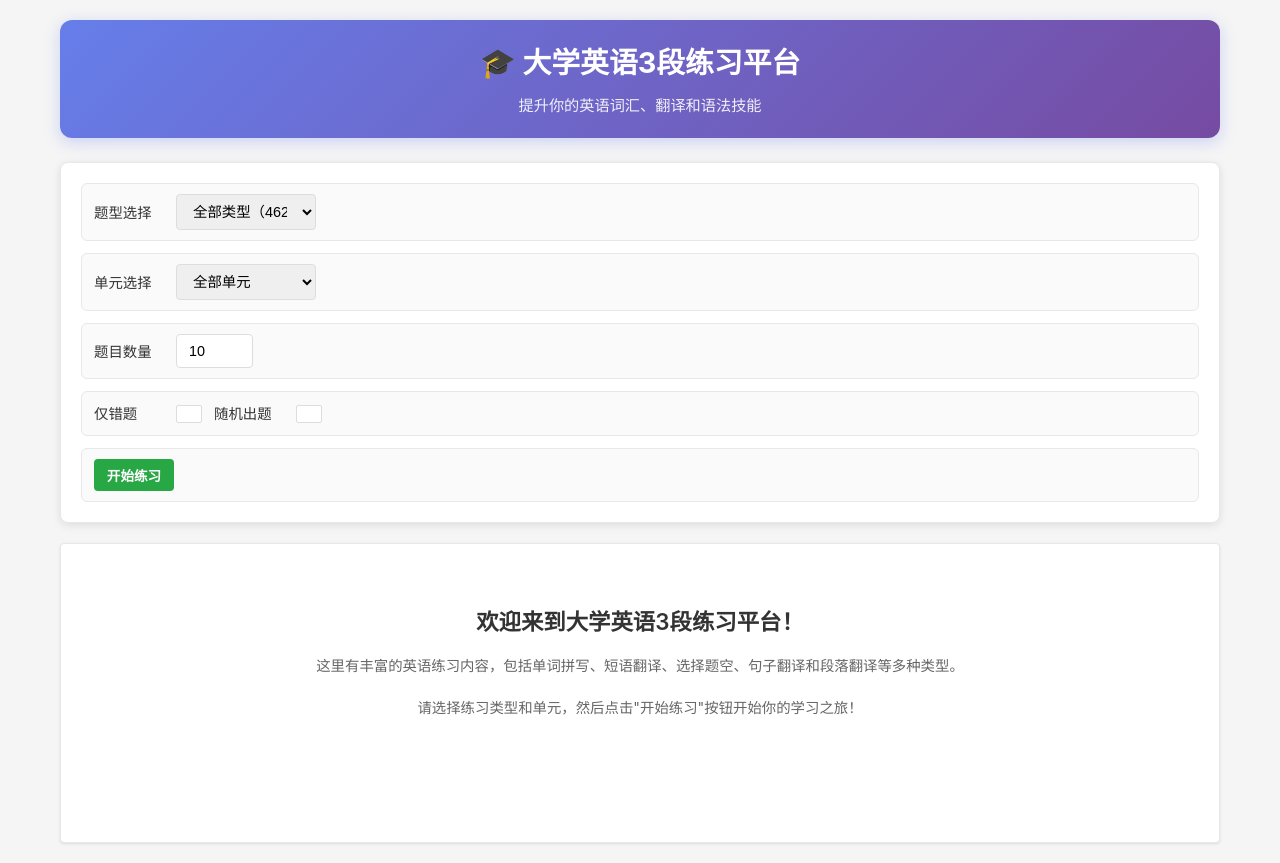
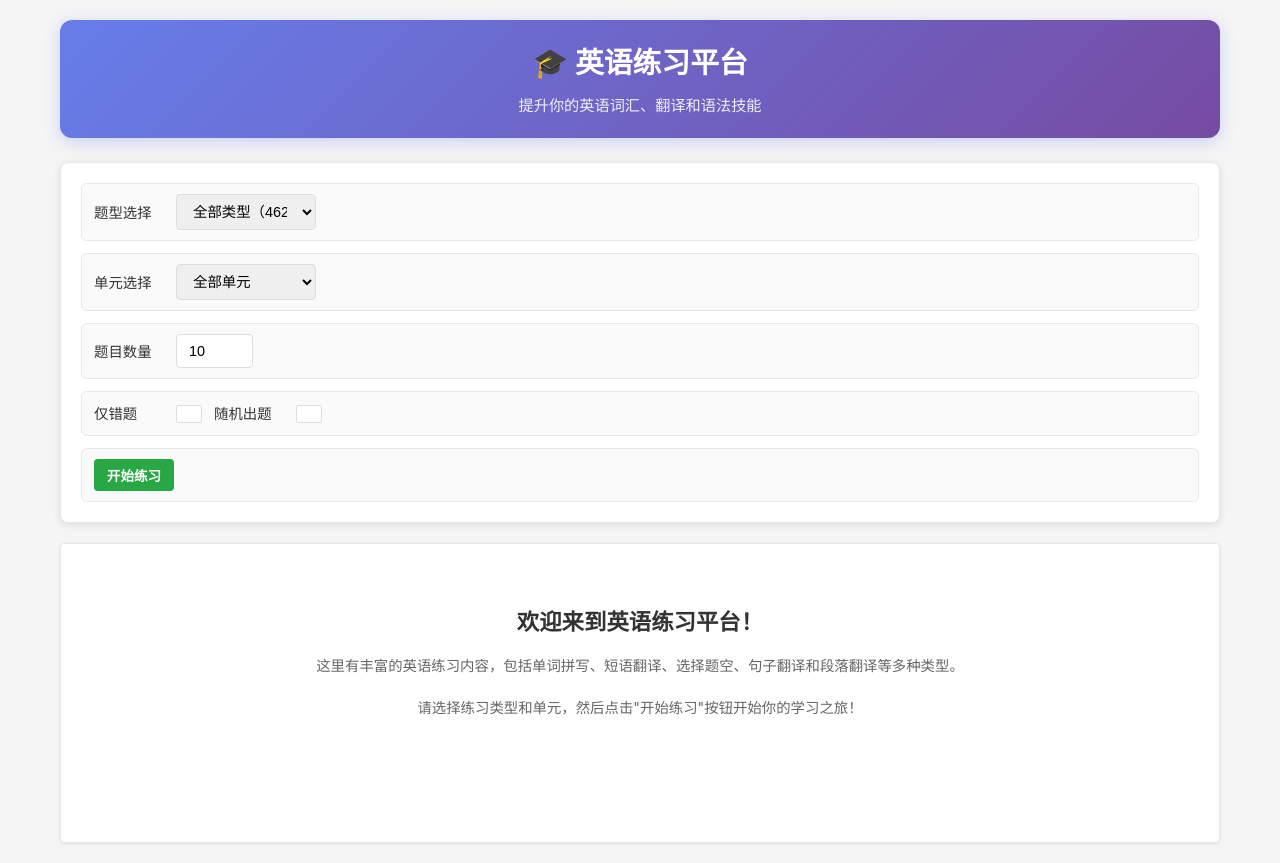
Before and after one commit to suqixu/sometest, a plain HTML site: page english_practice.html in a window 1280 px wide. Drawn offline with Linux system fonts and the light colour scheme.

Commit message:
feat: 界面调整

```diff
--- a/english_practice.html
+++ b/english_practice.html
@@ -3,7 +3,7 @@
 <head>
     <meta charset="UTF-8">
     <meta name="viewport" content="width=device-width, initial-scale=1.0">
-    <title>大学英语3段练习平台</title>
+    <title>英语练习平台</title>
     <style>
         * {
             margin: 0;
@@ -1087,7 +1087,7 @@
 <body>
     <div class="container">
         <div class="header">
-            <h1>🎓 大学英语3段练习平台</h1>
+            <h1>🎓 英语练习平台</h1>
             <p>提升你的英语词汇、翻译和语法技能</p>
         </div>
 
@@ -1139,7 +1139,7 @@
 
         <div class="practice-area">
             <div id="welcomeScreen" class="welcome-screen">
-                <h2>欢迎来到大学英语3段练习平台！</h2>
+                <h2>欢迎来到英语练习平台！</h2>
                 <p>这里有丰富的英语练习内容，包括单词拼写、短语翻译、选择题空、句子翻译和段落翻译等多种类型。</p>
                 <p>请选择练习类型和单元，然后点击"开始练习"按钮开始你的学习之旅！</p>
             </div>
```
